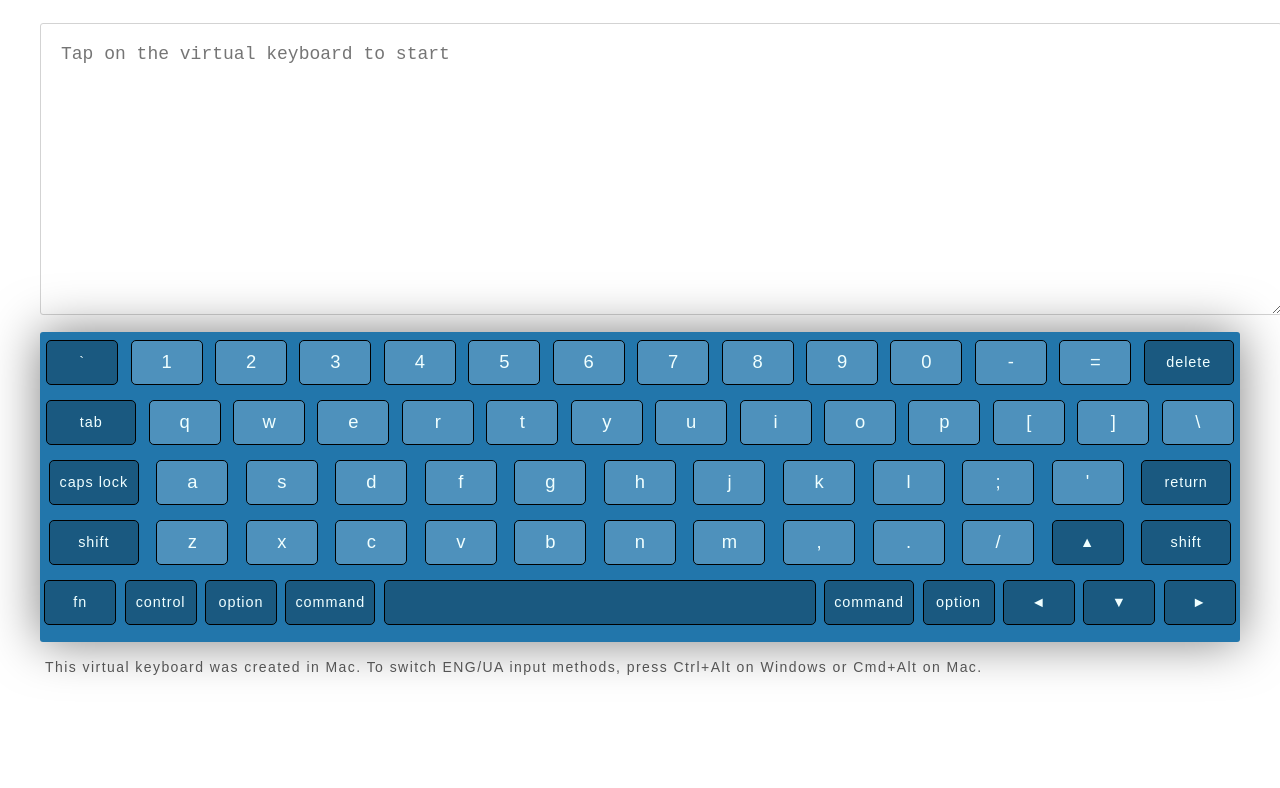
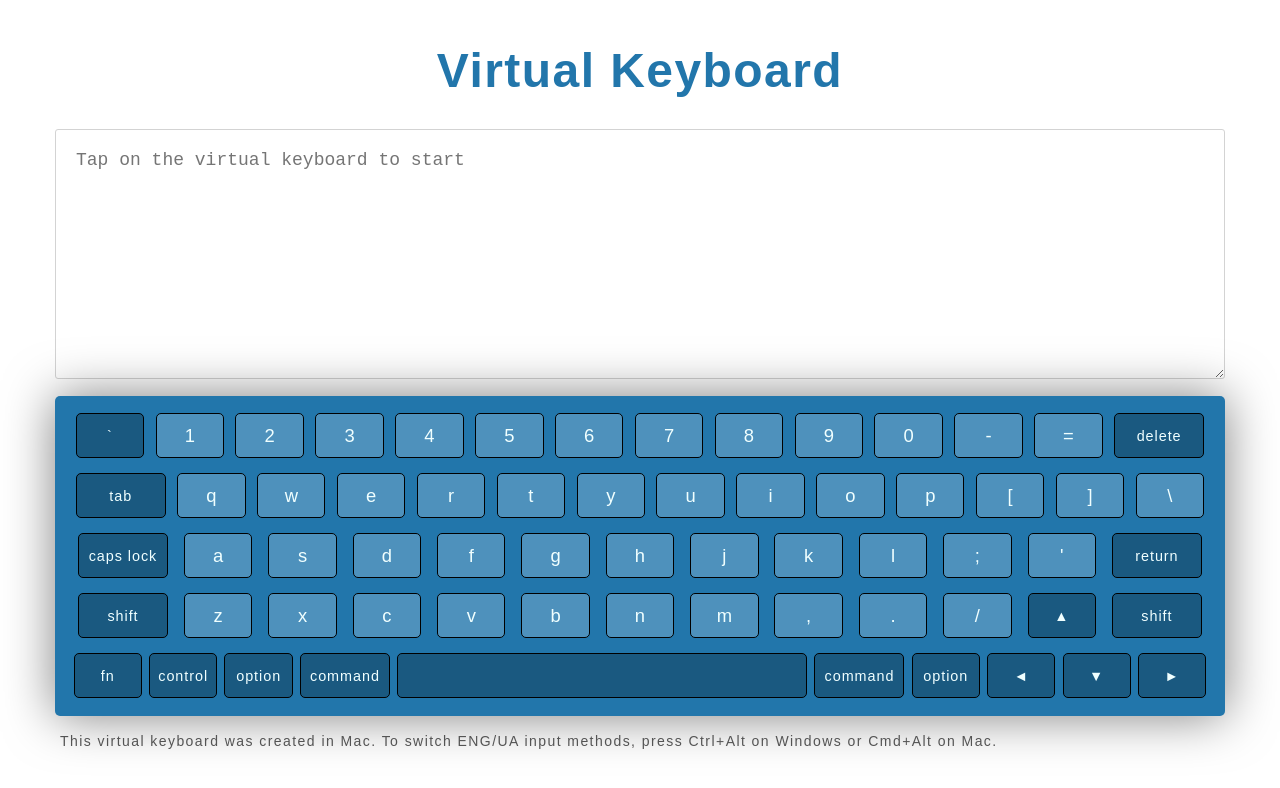
Before and after one commit to IuliiaPi/virtual-keyboard, a plain HTML site: page index.html in a window 1280 px wide. Drawn offline with Linux system fonts and the light colour scheme.

Commit message:
feat: add header

```diff
--- a/index.js
+++ b/index.js
@@ -5,6 +5,15 @@ document.body.setAttribute('class', 'page');
 const container = document.createElement('div');
 container.setAttribute('class', 'page__inner');
 document.body.append(container);
+
+const header = document.createElement('header');
+header.setAttribute('class', 'header');
+container.append(header);
+
+const title = document.createElement('h1');
+title.setAttribute('class', 'title');
+title.innerText = `Virtual Keyboard`;
+header.append(title);
 
 const sectionInput = document.createElement('section');
 sectionInput.setAttribute('class', 'section-input');
--- a/style.css
+++ b/style.css
@@ -8,6 +8,17 @@
     --bg-button-dark: rgba(0, 0, 0, 0.25);
     --button-hover: rgb(182, 182, 97);
     --button-active: rgb(182, 182, 97);
+}
+
+html {
+    box-sizing: border-box;
+    scroll-behavior: smooth;
+}
+
+*,
+*::before,
+*::after {
+    box-sizing: inherit;
 }
 
 .page {
@@ -30,6 +41,11 @@
     gap: 10px;
 }
 
+.title {
+    text-align: center;
+    color: var(--bg-keyboard);
+}
+
 .input-textarea {
     width: 100%;
     min-height: 250px;
@@ -38,12 +54,14 @@
     font-size: 18px;
     border: 1px solid var(--input-border-color);
     border-radius: 3px;
+
+    cursor: pointer;
 }
 
 .section-keyboard {
     width: 100%;
-    height: 300px;
-    padding: 5px 0;
+    height: 320px;
+    padding: 15px;
 
     display: flex;
     flex-direction: column;
@@ -53,7 +71,7 @@
     box-shadow: 0 0 50px rgba(0, 0, 0, 0.5);
 
     user-select: none;
-    border-radius: 3px;
+    border-radius: 5px;
 }
 
 .row {
```
